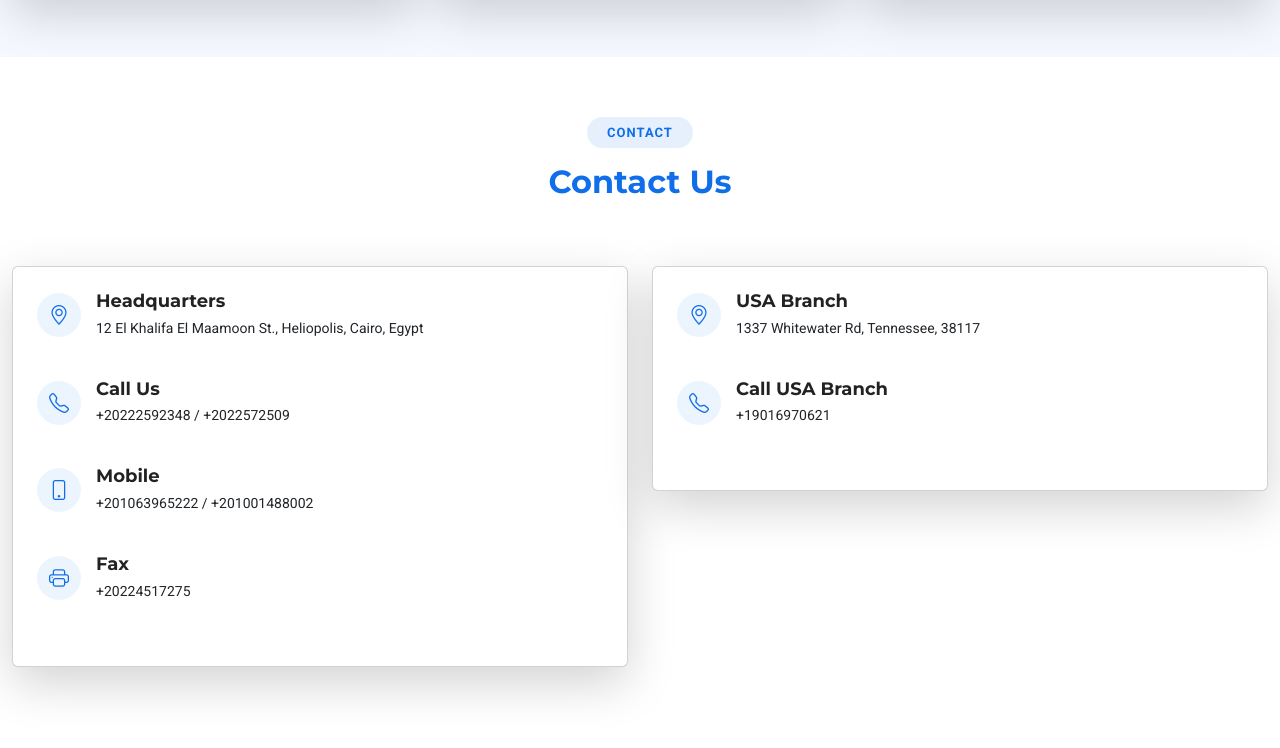
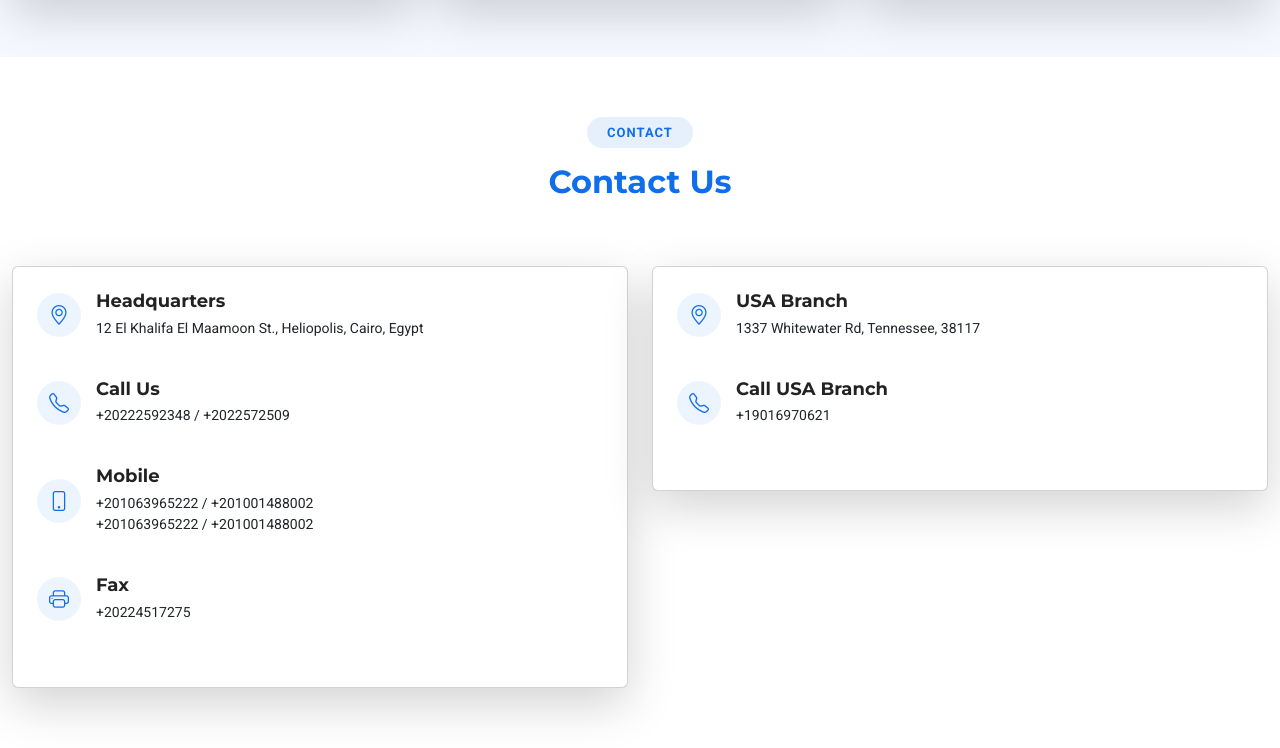
Before and after one commit to nehalkamal37/Hannalla, a website: page index.html in a window 1280 px wide. Shown: the part 4222-4970 px from the top of the page. Before the commit the page ends 4949 px from the top, so only its background shows below. Drawn offline with nearby package versions, Linux system fonts and the light colour scheme; animation ran at ten frames a second.

Commit message:
hannalla

```diff
--- a/index.html
+++ b/index.html
@@ -789,6 +789,8 @@ projectImg.onerror = function () {
               <div>
                 <h3>Mobile</h3>
                 <p>+201063965222 / +201001488002</p>
+                <p>+201063965222 / +201001488002</p>
+
               </div>
             </div>
             <div class="info-item d-flex align-items-center">
```
